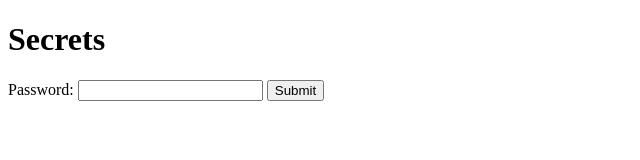
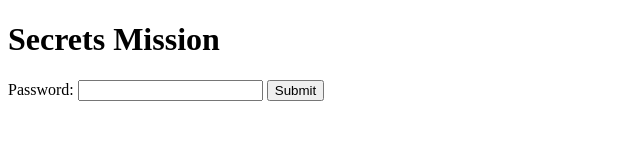
Before and after one commit to gubali/webDevelopmentBootcamp, a website: page 3.5 Secrets Project/public/index.html in a window 1280 px wide. Shown: the whole page, without its empty margins (0-640 px from the left). Drawn offline with Linux system fonts and the light colour scheme.

Commit message:
text updated

```diff
--- a/3.5 Secrets Project/public/index.html
+++ b/3.5 Secrets Project/public/index.html
@@ -6,7 +6,7 @@
 </head>
 
 <body>
-  <h1>Secrets</h1>
+  <h1>Secrets Mission</h1>
   <form action="/check" method="POST">
     <label for="password">Password:</label>
     <input type="text" id="password" name="password" required>
```
